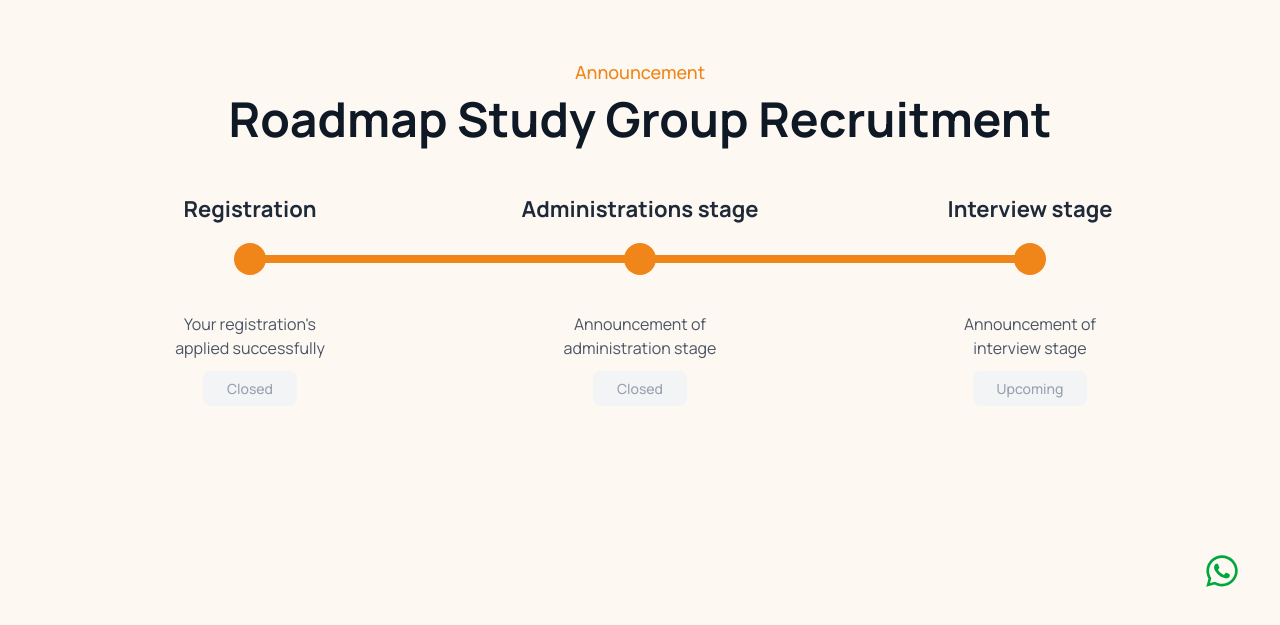
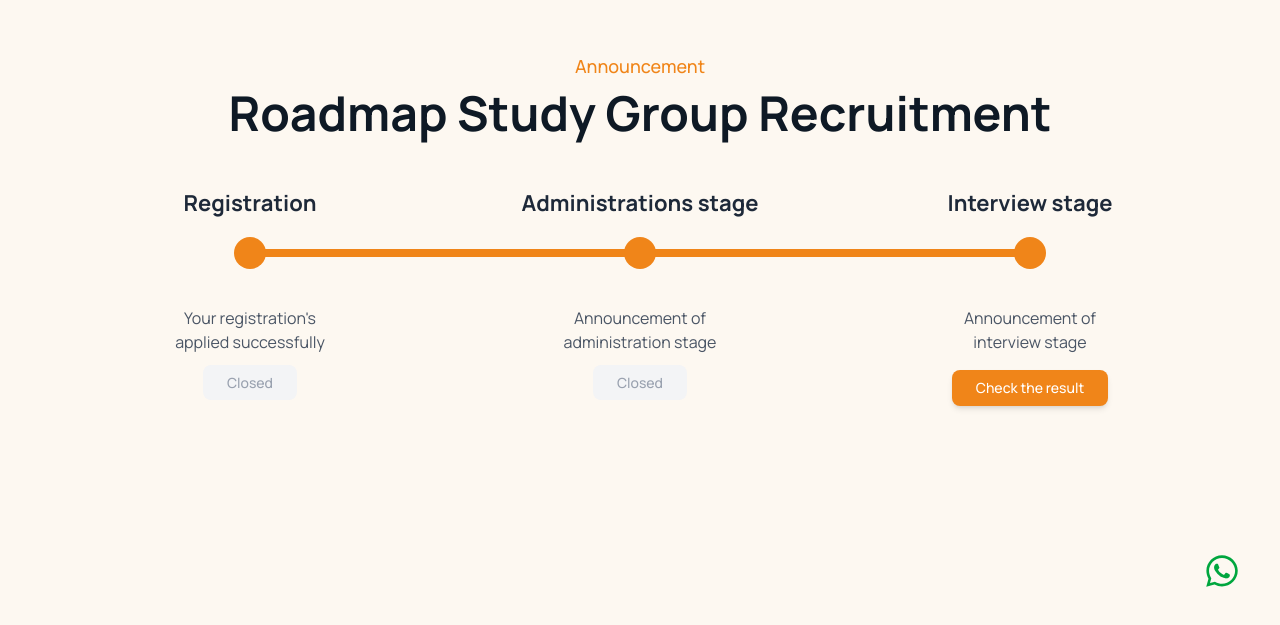
Before and after one commit to MoCheeseKy/cheva-announcement, a Next.js app: page / in a window 1280 px wide. Shown: the part 171-796 px from the top of the page. Built offline with nearby package versions, Linux system fonts and the light colour scheme.

Commit message:
enable check button

```diff
--- a/src/pages/index.js
+++ b/src/pages/index.js
@@ -887,7 +887,7 @@ export default function Home() {
       {
         title: 'Interview stage',
         description: 'Announcement of interview stage',
-        status: 'Upcoming',
+        status: 'Check',
         circleColor: 'bg-orange-100',
       },
     ];
```
